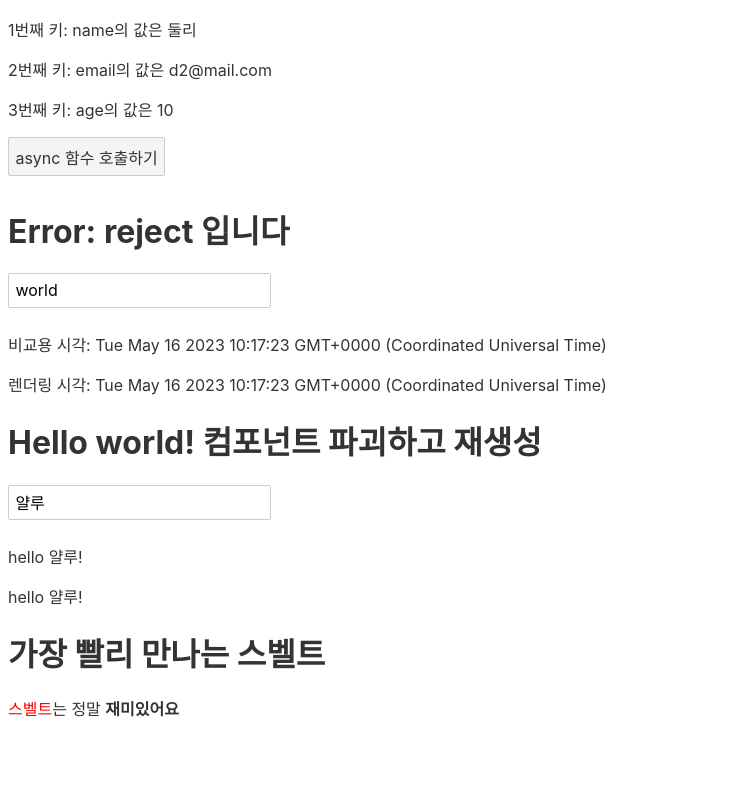
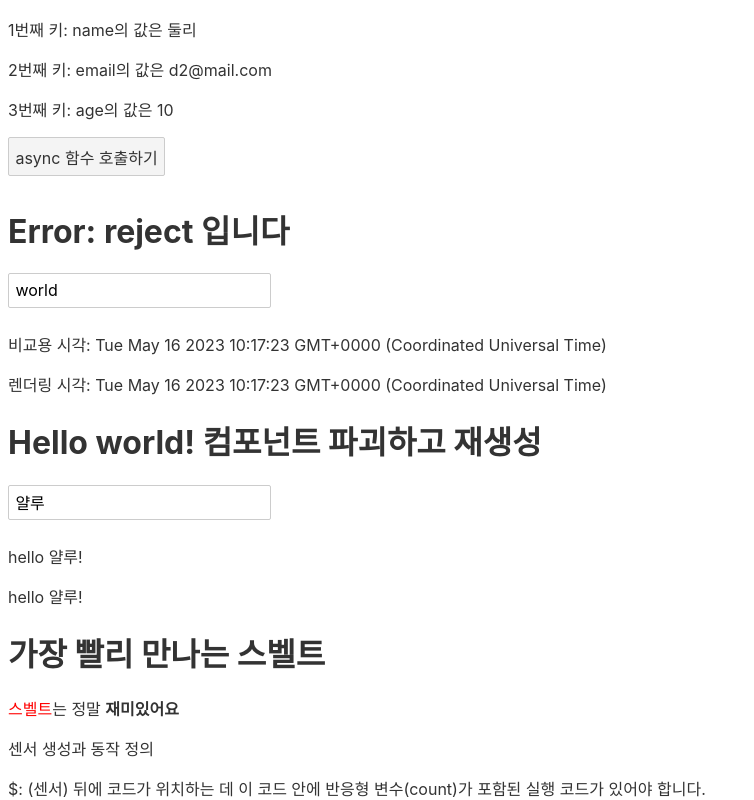
Before and after one commit to zldnlto/Svelte_Tutorial, a Svelte app: page / in a window 1280 px wide. Shown: the part 496-1296 px from the top of the page, without its empty margins (0-754 px from the left). Before the commit the page ends 1216 px from the top, so only its background shows below. Built offline with nearby package versions, Linux system fonts and the light colour scheme.

Commit message:
Chp5_반응성: 센서 동작과 동작 정의

```diff
--- a/src/App.svelte
+++ b/src/App.svelte
@@ -5,6 +5,7 @@
   import Chp4_4Key from './tutorial/Chp4_4_key.svelte';
   import Chp4_5KeyLifecycle from './tutorial/Chp4_5_key_lifecycle.svelte';
   import Chp4_6Html from './tutorial/Chp4_6_html.svelte';
+  import Chp5 from './tutorial/Chp5.svelte';
 
   let name = '얄루';
 </script>
@@ -22,6 +23,7 @@
 
   <Chp4_5KeyLifecycle name="{name}" />
   <Chp4_6Html />
+  <Chp5 />
 </main>
 
 <style>
--- /dev/null
+++ b/src/tutorial/Chp5.svelte
@@ -0,0 +1,11 @@
+<script>
+  let count = 10;
+
+  $: console.log(`count는 ${count}입니다.`);
+</script>
+
+<p>센서 생성과 동작 정의</p>
+<p>
+  $: (센서) 뒤에 코드가 위치하는 데 이 코드 안에 반응형 변수(count)가 포함된
+  실행 코드가 있어야 합니다.
+</p>
```
